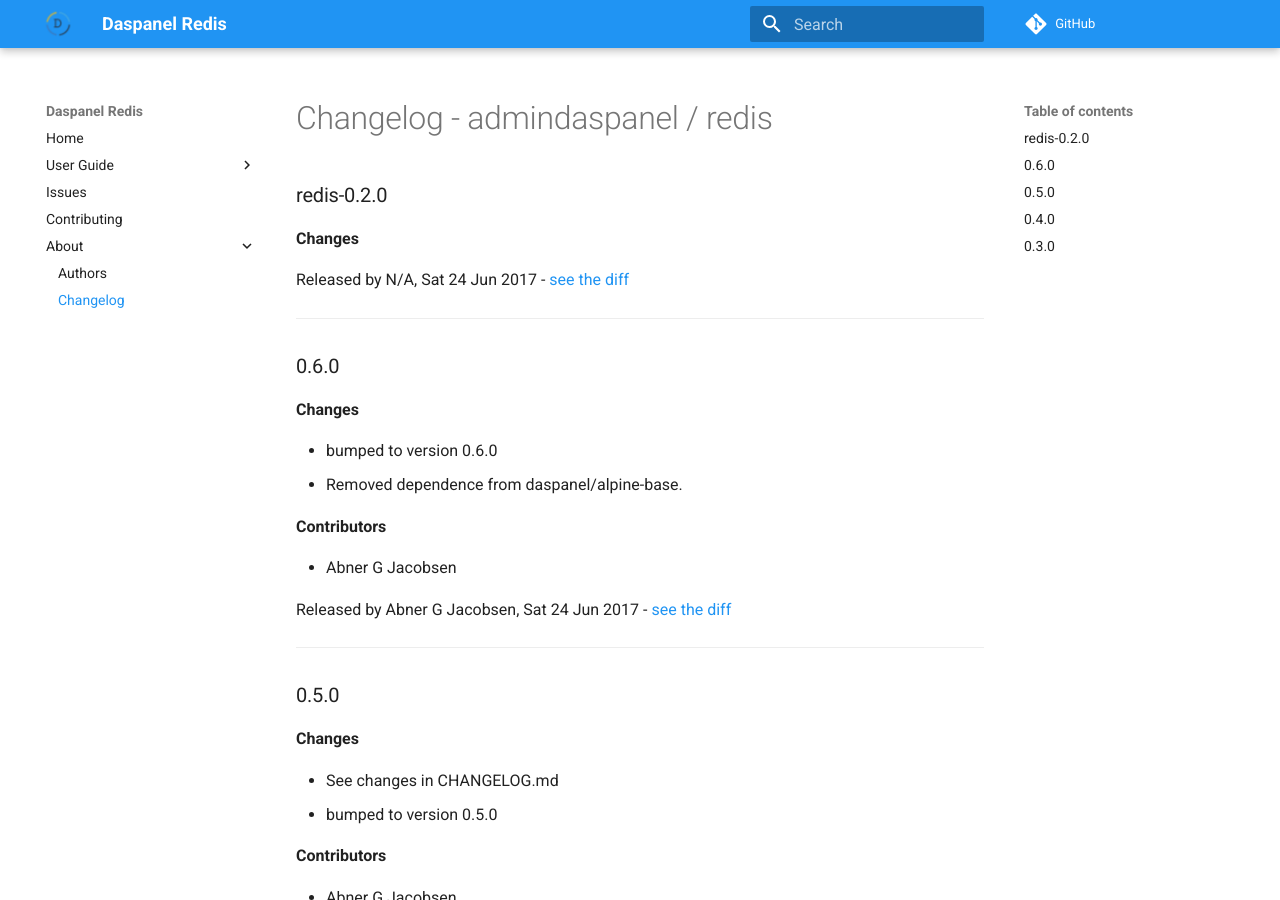
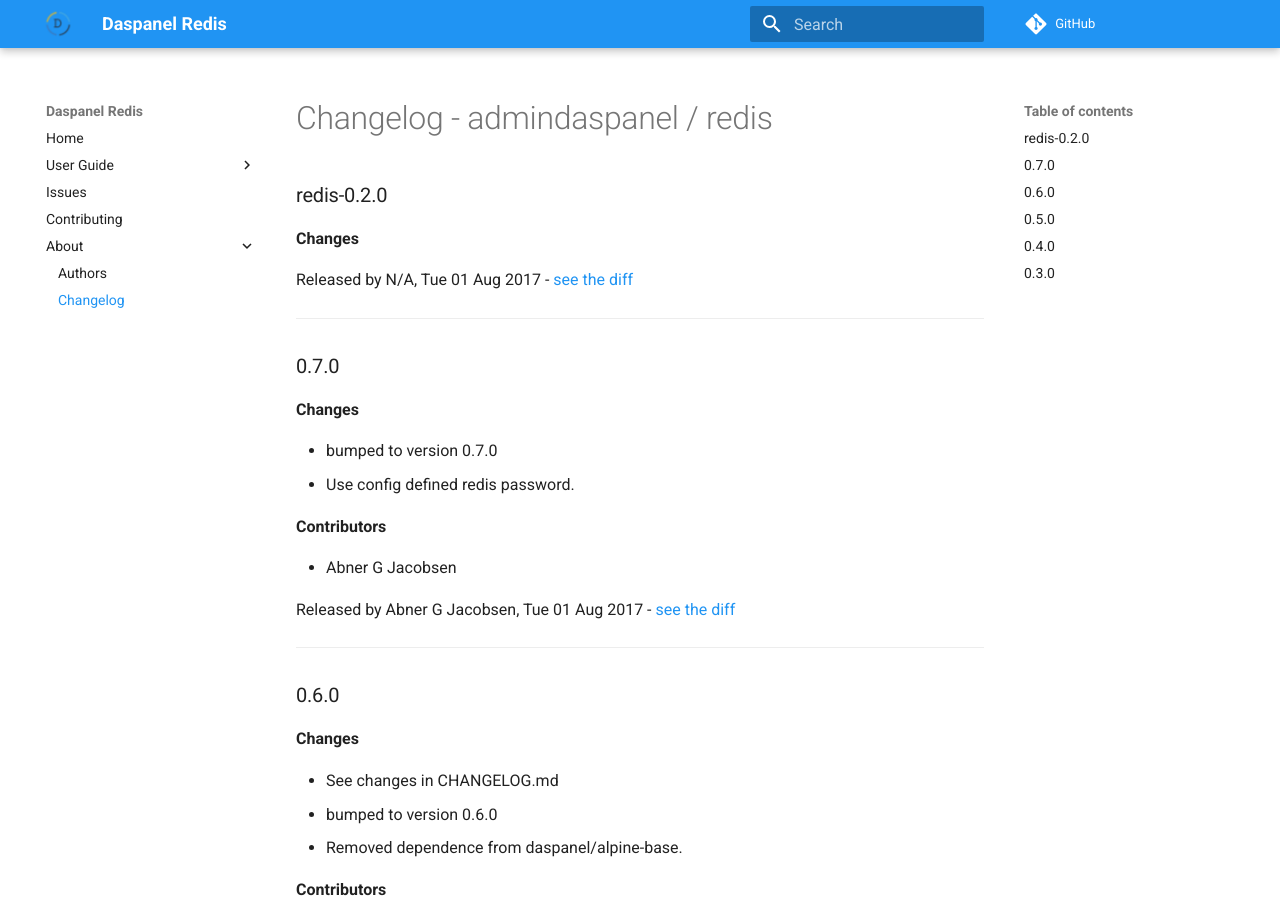
Before and after one commit to daspanel/redis, an MkDocs documentation site: the page built from docs/changelog.md, in a window 1280 px wide and 900 px high. Built offline with MkDocs 1.6.1 and Material for MkDocs 9.7.7, drawn with Linux system fonts in a browser that asks for light colours; comment, search, counter and statistics services are not loaded; old or Windows-style settings are respelled for this version of MkDocs.

Commit message:
See changes in CHANGELOG.md

```diff
--- a/docs/changelog.md
+++ b/docs/changelog.md
@@ -4,13 +4,28 @@
 __Changes__
 
 
-Released by N/A, Sat 24 Jun 2017 -
+Released by N/A, Tue 01 Aug 2017 -
 [see the diff](https://github.com/admindaspanel/redis/compare/...#diff)
+______________
+
+### 0.7.0
+__Changes__
+
+- bumped to version 0.7.0
+- Use config defined redis password.
+
+__Contributors__
+
+- Abner G Jacobsen
+
+Released by Abner G Jacobsen, Tue 01 Aug 2017 -
+[see the diff](https://github.com/admindaspanel/redis/compare/0.6.0...0.7.0#diff)
 ______________
 
 ### 0.6.0
 __Changes__
 
+- See changes in CHANGELOG.md
 - bumped to version 0.6.0
 - Removed dependence from daspanel/alpine-base.
 
```
Also changed, not shown: CHANGELOG.md (+16 -1 lines).
